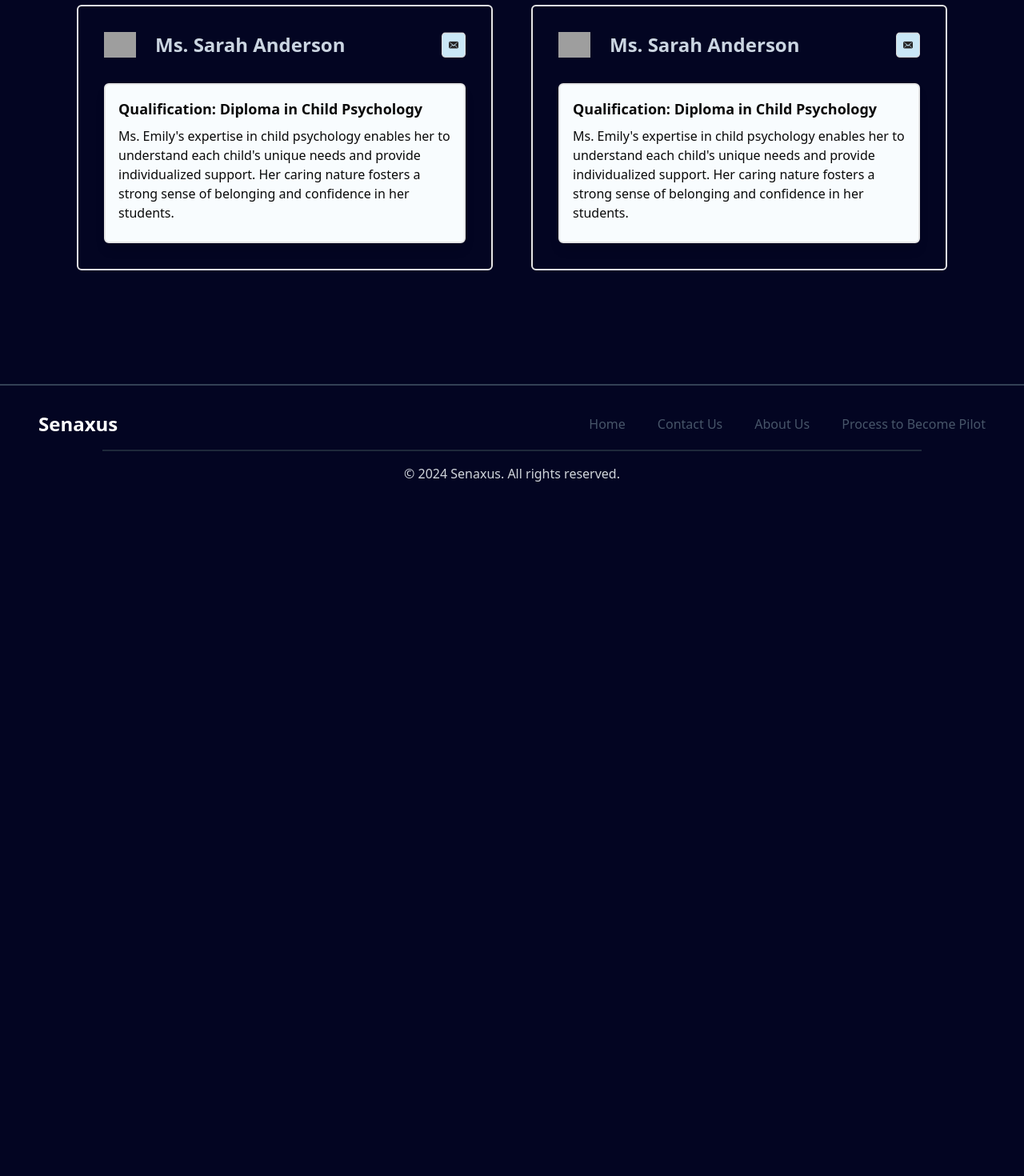
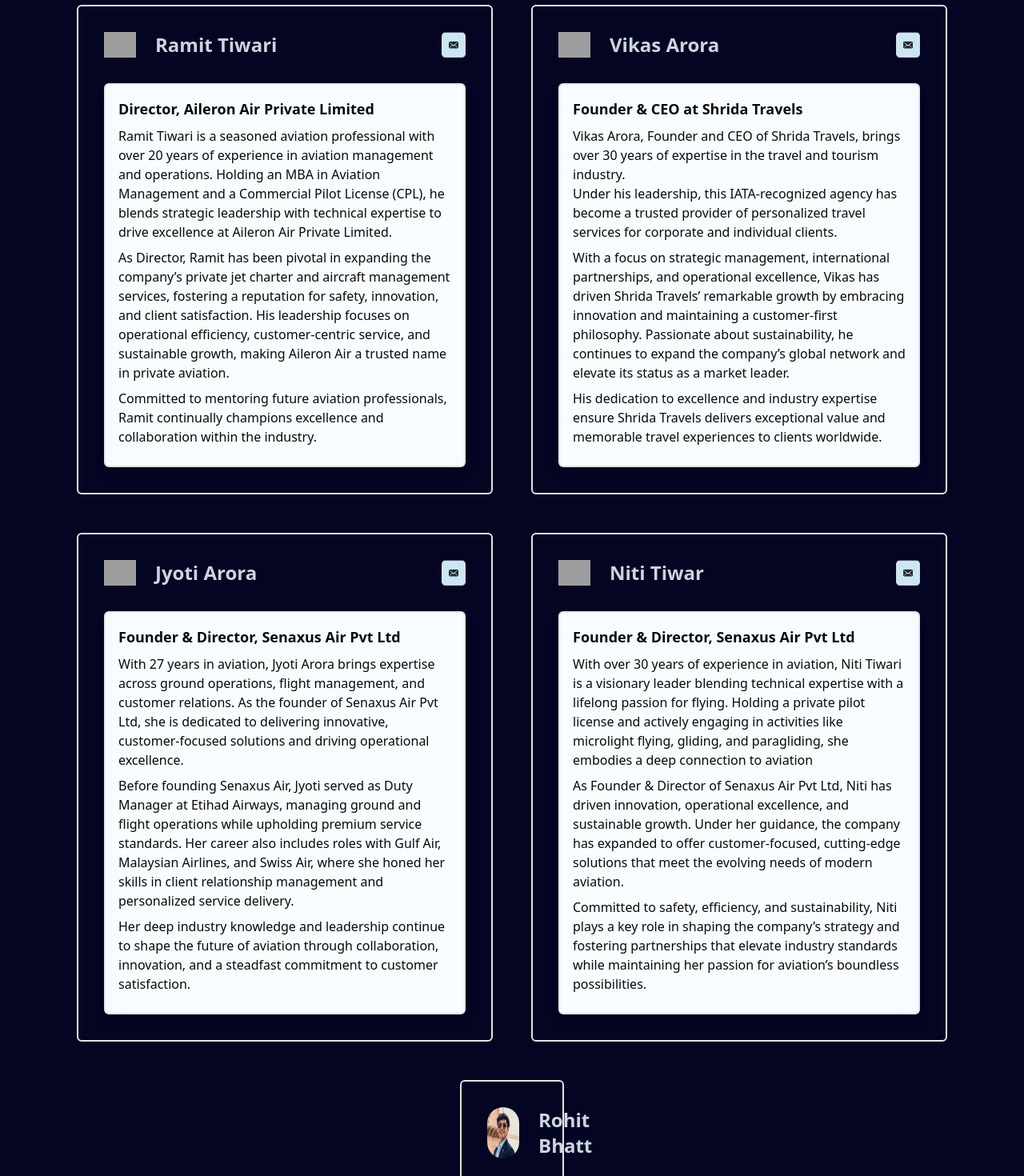
Before and after one commit to rohit21755/senaxus_latest, a Next.js app: page /about in a window 1280 px wide. Shown: the part 2060-3530 px from the top of the page at 80% size. Before the commit the page ends 2696 px from the top, so only its background shows below. Built offline with nearby package versions, Linux system fonts and the light colour scheme; grey boxes are pictures that could not be loaded.

Commit message:
new data added

```diff
--- a/src/components/about/Team.tsx
+++ b/src/components/about/Team.tsx
@@ -1,7 +1,7 @@
 import profile from '@/assets/profile.png';
 import Image from 'next/image';
 import mail from '@/assets/mail.png';
-
+import rohit from '@/assets/images/rohit_bhatt.png'
 export default function Team() {
     return (
         <>
@@ -20,31 +20,114 @@
                     <div className="flex justify-between mb-6 sm:mb-8">
                         <div className="flex gap-4 sm:gap-6">
                             <Image src={profile} alt='' height={40} width={40} />
-                            <p className="font-bold text-lg sm:text-xl md:text-2xl text-slate-300">Ms. Sarah Anderson</p>
+                            <div><p className="font-bold text-lg sm:text-xl md:text-2xl text-slate-300">Ramit Tiwari</p></div>
+
                         </div>
                         <Image src={mail} height={30} width={30} alt='' />
                     </div>
                     <div className='bg-[#F8FCFE] p-4 rounded-md border-2 shadow-lg'>
-                        <h1 className='font-bold text-base sm:text-lg'>Qualification: Diploma in Child Psychology</h1>
-                        <p className='text-sm sm:text-base my-2'>Ms. Emily&apos;s expertise in child psychology enables her to understand each child&apos;s unique needs and provide individualized support. Her caring nature fosters a strong sense of belonging and confidence in her students.</p>
+                        <h1 className='font-bold text-base sm:text-lg'>Director, Aileron Air Private Limited</h1>
+                        <p className='text-sm sm:text-base my-2'>Ramit Tiwari is a seasoned aviation professional with over 20 years of experience in aviation management and operations. Holding an MBA in Aviation Management and a Commercial Pilot License (CPL), he blends strategic leadership with technical expertise to drive excellence at Aileron Air Private Limited.
+                        </p>
+                        <p className='text-sm sm:text-base my-2'>As Director, Ramit has been pivotal in expanding the company’s private jet charter and aircraft management services, fostering a reputation for safety, innovation, and client satisfaction. His leadership focuses on operational efficiency, customer-centric service, and sustainable growth, making Aileron Air a trusted name in private aviation.
+                        </p>
+                        <p className='text-sm sm:text-base my-2'>Committed to mentoring future aviation professionals, Ramit continually champions excellence and collaboration within the industry.</p>
                     </div>
                 </div>
+                <div className="rounded-md p-6 sm:p-8 border-2" data-aos="fade-up"
 
-                <div className="rounded-md p-6 sm:p-8 border-2" data-aos="fade-up"
->
+
+                    >
                     <div className="flex justify-between mb-6 sm:mb-8">
                         <div className="flex gap-4 sm:gap-6">
                             <Image src={profile} alt='' height={40} width={40} />
-                            <p className="font-bold text-lg sm:text-xl md:text-2xl text-slate-300">Ms. Sarah Anderson</p>
+                            <div><p className="font-bold text-lg sm:text-xl md:text-2xl text-slate-300">Vikas Arora</p></div>
+
                         </div>
                         <Image src={mail} height={30} width={30} alt='' />
                     </div>
                     <div className='bg-[#F8FCFE] p-4 rounded-md border-2 shadow-lg'>
-                        <h1 className='font-bold text-base sm:text-lg'>Qualification: Diploma in Child Psychology</h1>
-                        <p className='text-sm sm:text-base my-2'>Ms. Emily&apos;s expertise in child psychology enables her to understand each child&apos;s unique needs and provide individualized support. Her caring nature fosters a strong sense of belonging and confidence in her students.</p>
+                        <h1 className='font-bold text-base sm:text-lg'>Founder & CEO at Shrida Travels                        </h1>
+                        <p className='text-sm sm:text-base my-2'>Vikas Arora, Founder and CEO of Shrida Travels, brings over 30 years of expertise in the travel and tourism industry.<br/> Under his leadership, this IATA-recognized agency has become a trusted provider of personalized travel services for corporate and individual clients.
+                        </p>
+                        <p className='text-sm sm:text-base my-2'>With a focus on strategic management, international partnerships, and operational excellence, Vikas has driven Shrida Travels’ remarkable growth by embracing innovation and maintaining a customer-first philosophy. Passionate about sustainability, he continues to expand the company’s global network and elevate its status as a market leader.
+                        </p>
+                        <p className='text-sm sm:text-base my-2'>His dedication to excellence and industry expertise ensure Shrida Travels delivers exceptional value and memorable travel experiences to clients worldwide.</p>
                     </div>
                 </div>
+                <div className="rounded-md p-6 sm:p-8 border-2" data-aos="fade-up"
+
+
+                    >
+                    <div className="flex justify-between mb-6 sm:mb-8">
+                        <div className="flex gap-4 sm:gap-6">
+                            <Image src={profile} alt='' height={40} width={40} />
+                            <div><p className="font-bold text-lg sm:text-xl md:text-2xl text-slate-300">Jyoti Arora                            </p></div>
+
+                        </div>
+                        <Image src={mail} height={30} width={30} alt='' />
+                    </div>
+                    <div className='bg-[#F8FCFE] p-4 rounded-md border-2 shadow-lg'>
+                        <h1 className='font-bold text-base sm:text-lg'>Founder & Director, Senaxus Air Pvt Ltd</h1>
+                        <p className='text-sm sm:text-base my-2'>With 27 years in aviation, Jyoti Arora brings expertise across ground operations, flight management, and customer relations. As the founder of Senaxus Air Pvt Ltd, she is dedicated to delivering innovative, customer-focused solutions and driving operational excellence.
+                        </p>
+                        <p className='text-sm sm:text-base my-2'>Before founding Senaxus Air, Jyoti served as Duty Manager at Etihad Airways, managing ground and flight operations while upholding premium service standards. Her career also includes roles with Gulf Air, Malaysian Airlines, and Swiss Air, where she honed her skills in client relationship management and personalized service delivery.
+                        </p>
+                        <p className='text-sm sm:text-base my-2'>Her deep industry knowledge and leadership continue to shape the future of aviation through collaboration, innovation, and a steadfast commitment to customer satisfaction.</p>
+                    </div>
+                </div>
+                <div className="rounded-md p-6 sm:p-8 border-2" data-aos="fade-up"
+
+
+                    >
+                    <div className="flex justify-between mb-6 sm:mb-8">
+                        <div className="flex gap-4 sm:gap-6">
+                            <Image src={profile} alt='' height={40} width={40} />
+                            <div><p className="font-bold text-lg sm:text-xl md:text-2xl text-slate-300">Niti Tiwar                            </p></div>
+
+                        </div>
+                        <Image src={mail} height={30} width={30} alt='' />
+                    </div>
+                    <div className='bg-[#F8FCFE] p-4 rounded-md border-2 shadow-lg'>
+                        <h1 className='font-bold text-base sm:text-lg'>Founder & Director, Senaxus Air Pvt Ltd</h1>
+                        <p className='text-sm sm:text-base my-2'>With over 30 years of experience in aviation, Niti Tiwari is a visionary leader blending technical expertise with a lifelong passion for flying. Holding a private pilot license and actively engaging in activities like microlight flying, gliding, and paragliding, she embodies a deep connection to aviation
+                        </p>
+                        <p className='text-sm sm:text-base my-2'>As Founder & Director of Senaxus Air Pvt Ltd, Niti has driven innovation, operational excellence, and sustainable growth. Under her guidance, the company has expanded to offer customer-focused, cutting-edge solutions that meet the evolving needs of modern aviation.
+                        </p>
+                        <p className='text-sm sm:text-base my-2'>Committed to safety, efficiency, and sustainability, Niti plays a key role in shaping the company’s strategy and fostering partnerships that elevate industry standards while maintaining her passion for aviation’s boundless possibilities.</p>
+                    </div>
+                </div>
+
+
+
+
             </div>
+            <div className=' my-4 md:px-[575px] px-8 mx-auto'>
+            <div className="rounded-md p-6 sm:p-8 border-2" data-aos="fade-up"
+
+
+                >
+                <div className="flex justify-between mb-6 sm:mb-8">
+                    <div className="flex gap-4 sm:gap-6">
+                        <Image src={rohit} alt='' height={40} width={40}  className='rounded-full'/>
+                        <div><p className="font-bold text-lg sm:text-xl md:text-2xl text-slate-300">Rohit Bhatt                           </p></div>
+
+                    </div>
+                    <a href='mailto:livingforclicking@gmail.com'>
+                    <Image src={mail} height={30} width={30} alt='' />
+                    </a>
+                </div>
+                <div className='bg-[#F8FCFE] p-4 rounded-md border-2 shadow-lg'>
+                    <h1 className='font-bold text-base sm:text-lg'>Founder of LFC Ventures</h1>
+                    <p className='text-sm sm:text-base my-2'>it’s been my dream. Like many aspiring pilots, I once envisioned myself in the cockpit, soaring through the skies. Unfortunately, due to a medical condition, I couldn’t clear the rigorous medical requirements for a Commercial Pilot License. But my passion for aviation never dimmed.
+                    </p>
+                    <p className='text-sm sm:text-base my-2'>Being the youngest member of this team, I bring a fresh perspective to the institute. Over the years, I’ve spent countless hours with aspiring pilots, understanding their challenges, dreams, and the dedication it takes to succeed in this field. Sitting with students every day has given me a unique insight into their journey, and I’ve made it my mission to create an environment that supports and empowers them at every step.
+                    </p>
+                    <p className='text-sm sm:text-base my-2'>For me, this isn’t just a business—it’s a way to give back to the aviation community and ensure that others can achieve the dream I once held close to my heart.</p>
+                </div>
+            </div>
+            </div>
+
 
             <div className="flex justify-center w-full mt-8">
                 <button data-aos="fade-down"
```
Also changed, not shown: src/assets/images/rohit_bhatt.png (added).
